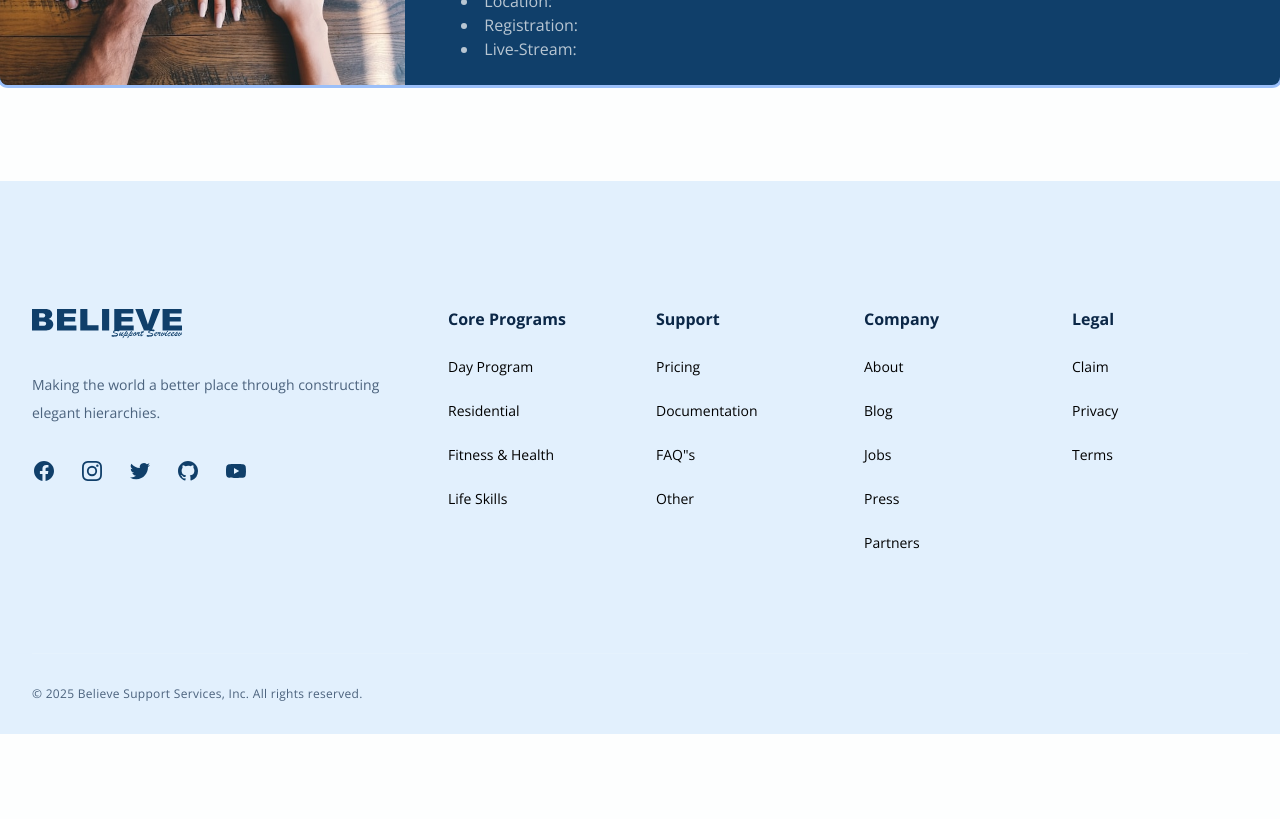
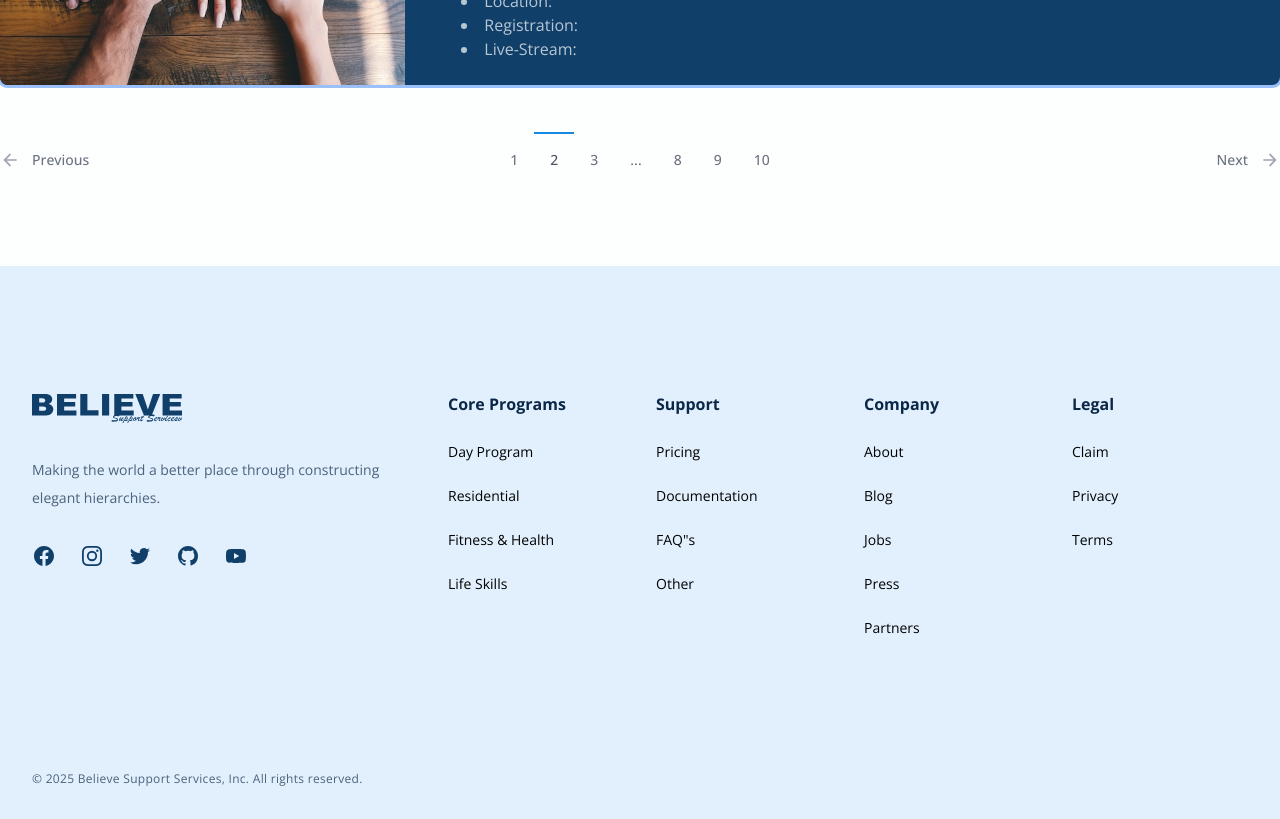
Before and after one commit to Justin-Bento/believe-support-services, a Next.js app: page /events in a window 1280 px wide. Shown: the part 4760-5579 px from the top of the page. Before the commit the page ends 5494 px from the top, so only its background shows below. Built offline with nearby package versions, Linux system fonts and the light colour scheme.

Commit message:
Added fake pagnation to simulate how the page would apperer with populated data.

```diff
--- a/src/pages/events.tsx
+++ b/src/pages/events.tsx
@@ -1,7 +1,7 @@
 import React, { useState } from "react";
 import Head from "next/head";
 import Image from "next/image";
-import index from ".";
+import { RiArrowLeftLine, RiArrowRightLine } from "react-icons/ri";
 
 export default function events() {
   return (
@@ -98,6 +98,77 @@ export default function events() {
             );
           })}
         </section>
+        <section className="">
+          <nav className="flex items-center justify-between px-4 sm:px-0">
+            <div className="-mt-px flex w-0 flex-1">
+              <a
+                href="#"
+                className="inline-flex items-center border-t-2 border-transparent pr-1 pt-4 text-sm font-medium text-gray-500 hover:border-gray-300 hover:text-gray-700 dark:text-gray-200"
+              >
+                <RiArrowLeftLine
+                  aria-hidden="true"
+                  className="mr-3 size-5 text-gray-400 dark:text-gray-200"
+                />
+                Previous
+              </a>
+            </div>
+            <div className="hidden md:-mt-px md:flex">
+              <a
+                href="#"
+                className="inline-flex items-center border-t-2 border-transparent px-4 pt-4 text-sm font-medium text-gray-500 hover:border-gray-300 hover:text-gray-700 dark:hover:text-gray-500"
+              >
+                1
+              </a>
+              {/* Current: "border-indigo-500 text-indigo-600", Default: "border-transparent text-gray-500 hover:text-gray-700 dark:hover:text-gray-500 hover:border-gray-300" */}
+              <a
+                href="#"
+                aria-current="page"
+                className="inline-flex items-center border-t-2 border-primary-500 dark:border-gray-300 px-4 pt-4 text-sm font-medium text-gray-600 dark:text-gray-200"
+              >
+                2
+              </a>
+              <a
+                href="#"
+                className="inline-flex items-center border-t-2 border-transparent px-4 pt-4 text-sm font-medium text-gray-500 hover:border-gray-300 hover:text-gray-700 dark:hover:text-gray-500"
+              >
+                3
+              </a>
+              <span className="inline-flex items-center border-t-2 border-transparent px-4 pt-4 text-sm font-medium text-gray-500">
+                ...
+              </span>
+              <a
+                href="#"
+                className="inline-flex items-center border-t-2 border-transparent px-4 pt-4 text-sm font-medium text-gray-500 hover:border-gray-300 hover:text-gray-700 dark:hover:text-gray-500"
+              >
+                8
+              </a>
+              <a
+                href="#"
+                className="inline-flex items-center border-t-2 border-transparent px-4 pt-4 text-sm font-medium text-gray-500 hover:border-gray-300 hover:text-gray-700 dark:hover:text-gray-500"
+              >
+                9
+              </a>
+              <a
+                href="#"
+                className="inline-flex items-center border-t-2 border-transparent px-4 pt-4 text-sm font-medium text-gray-500 hover:border-gray-300 hover:text-gray-700 dark:hover:text-gray-500"
+              >
+                10
+              </a>
+            </div>
+            <div className="-mt-px flex w-0 flex-1 justify-end">
+              <a
+                href="#"
+                className="inline-flex items-center border-t-2 border-transparent pl-1 pt-4 text-sm font-medium text-gray-500 hover:border-gray-300 hover:text-gray-700 dark:text-gray-200"
+              >
+                Next
+                <RiArrowRightLine
+                  aria-hidden="true"
+                  className="ml-3 size-5 text-gray-400 dark:text-gray-200"
+                />
+              </a>
+            </div>
+          </nav>
+        </section>
       </main>
     </>
   );
```
